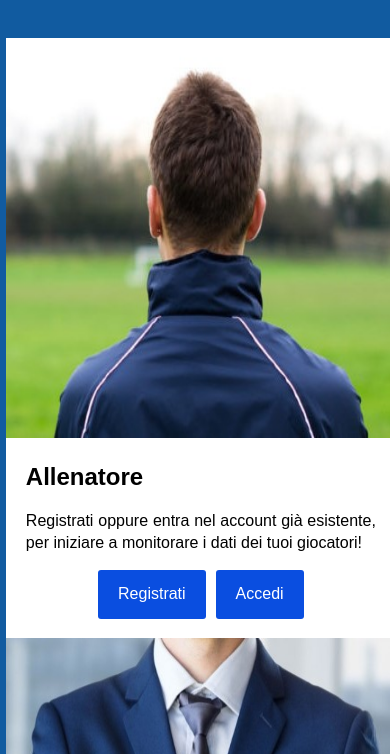
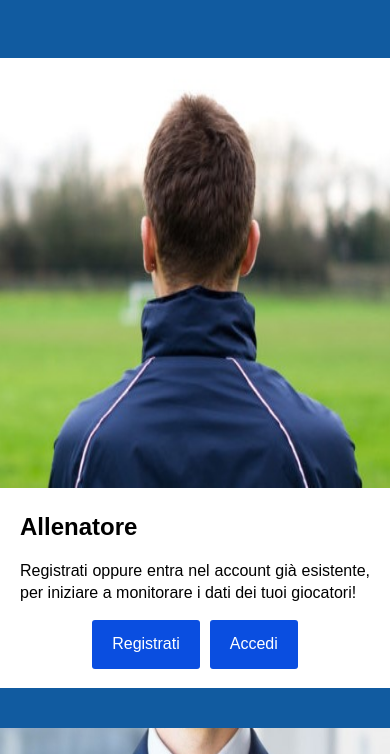
Before and after one commit to ROMA030/Ufficial-project, a plain HTML site: page static/index.html in a window 390 px wide. Shown: the part 930-1684 px from the top of the page. Drawn offline with nearby package versions, Linux system fonts and the light colour scheme.

Commit message:
small fixes

```diff
--- a/static/css/style.css
+++ b/static/css/style.css
@@ -204,14 +204,20 @@
 
     .card
     {
-      height: 600px;
+      height: 630px;
       width: 100%;
+      margin: 20px 0px;
     }
     .card__images
     {
       max-width: 768px;
       width: 100%;
-      height: 400px;
+      height: 430px;
+    }
+
+    .player__text
+    {
+      margin-bottom: 20px;
     }
   }
 
```
